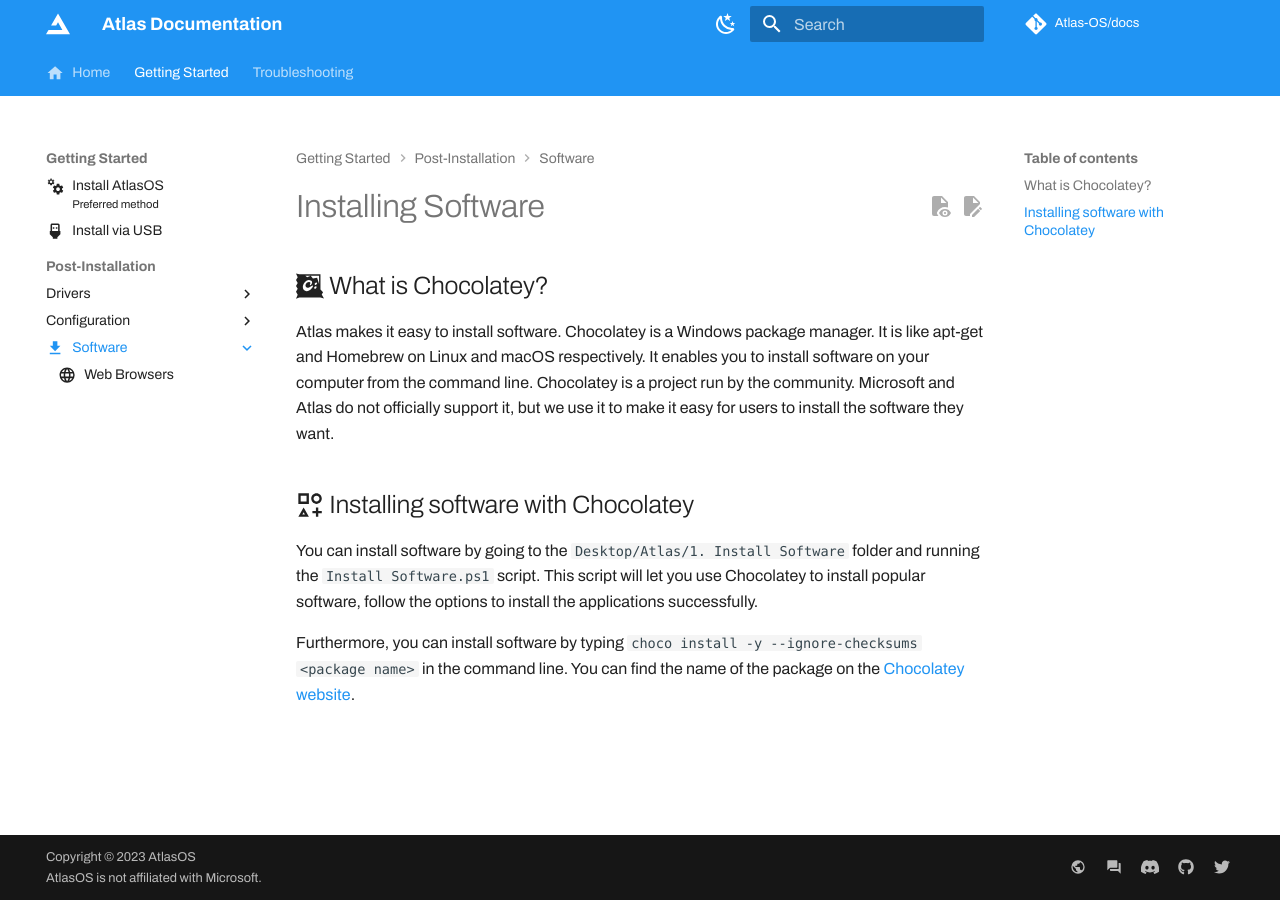
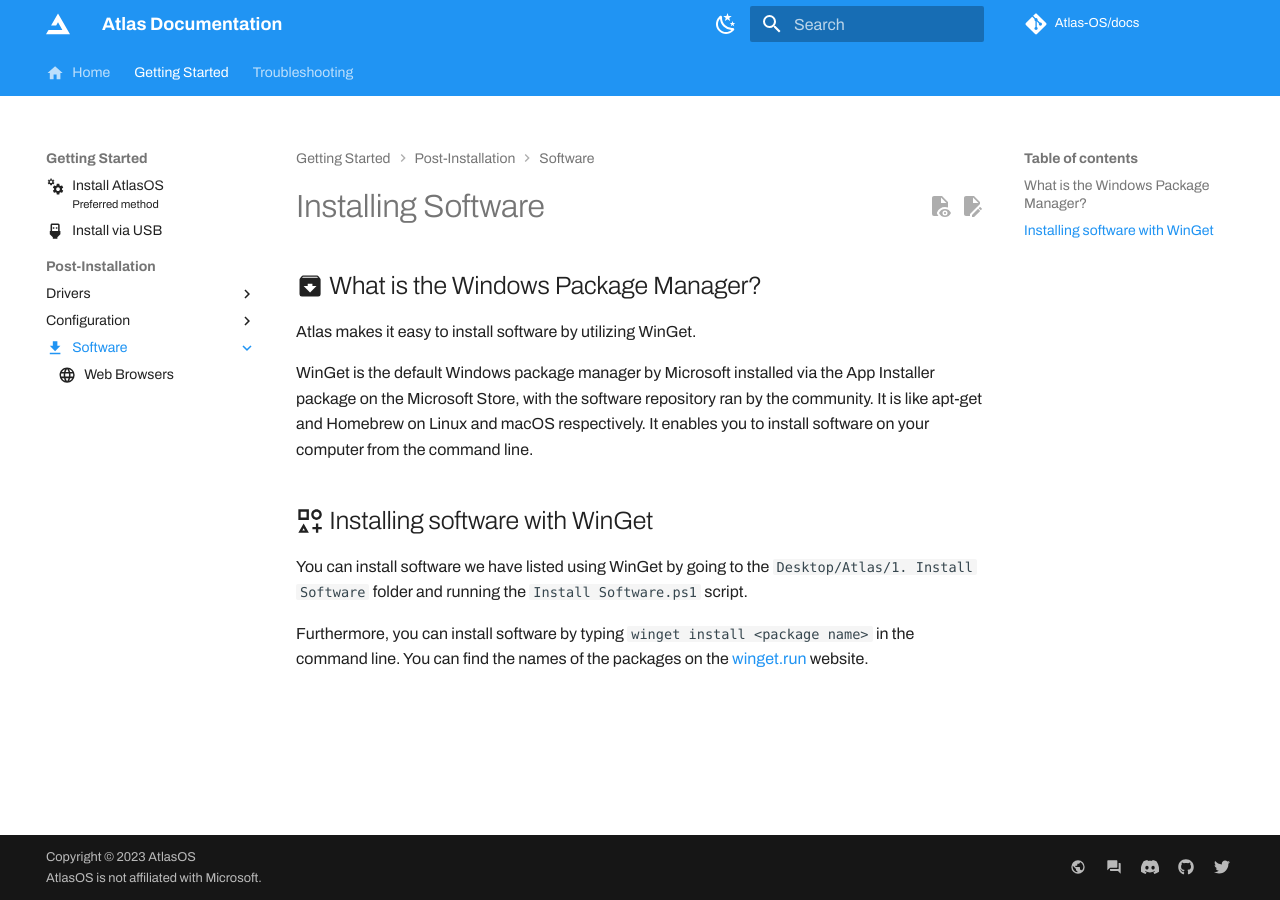
Before and after one commit to Atlas-OS/docs, an MkDocs documentation site: the page built from docs/getting-started/post-installation/software/index.md, in a window 1280 px wide. Built offline with MkDocs 1.6.1 and Material for MkDocs 9.7.7, drawn with Linux system fonts in a browser that asks for light colours; some web fonts are replaced; comment, search, counter and statistics services are not loaded.

Commit message:
feat(software): choco -> winget

```diff
--- a/docs/getting-started/post-installation/software/index.md
+++ b/docs/getting-started/post-installation/software/index.md
@@ -6,12 +6,14 @@ icon: material/download
 
 # Installing Software
 
-## :simple-chocolatey: What is Chocolatey?
+## :material-package-down: What is the Windows Package Manager?
 
-Atlas makes it easy to install software. Chocolatey is a Windows package manager. It is like apt-get and Homebrew on Linux and macOS respectively. It enables you to install software on your computer from the command line. Chocolatey is a project run by the community. Microsoft and Atlas do not officially support it, but we use it to make it easy for users to install the software they want.
+Atlas makes it easy to install software by utilizing WinGet.
 
-## :material-shape-plus-outline: Installing software with Chocolatey
+WinGet is the default Windows package manager by Microsoft installed via the App Installer package on the Microsoft Store, with the software repository ran by the community. It is like apt-get and Homebrew on Linux and macOS respectively. It enables you to install software on your computer from the command line.
 
-You can install software by going to the ``Desktop/Atlas/1. Install Software`` folder and running the ``Install Software.ps1`` script. This script will let you use Chocolatey to install popular software, follow the options to install the applications successfully.
+## :material-shape-plus-outline: Installing software with WinGet
 
-Furthermore, you can install software by typing ``choco install -y --ignore-checksums <package name>`` in the command line. You can find the name of the package on the [Chocolatey website](https://chocolatey.org/packages).
+You can install software we have listed using WinGet by going to the `Desktop/Atlas/1. Install Software` folder and running the `Install Software.ps1` script.
+
+Furthermore, you can install software by typing `winget install <package name>` in the command line. You can find the names of the packages on the [winget.run](https://winget.run) website.
```
